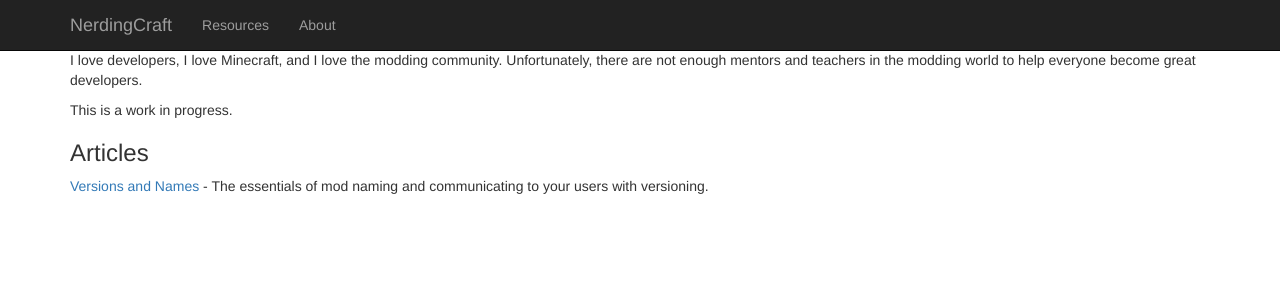
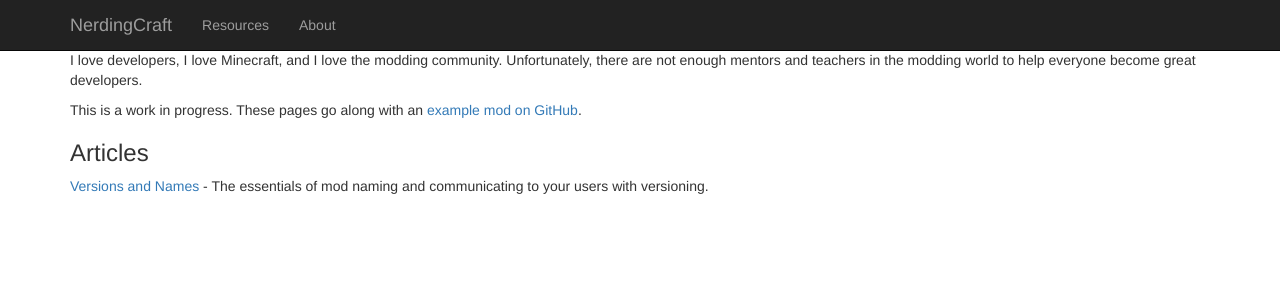
Before and after one commit to kylev/nerdcraft, a Jekyll site: the page built from index.md, in a window 1280 px wide. Shown: the top 300 px of the page. Built offline with Jekyll 4.4.1, drawn with Linux system fonts in a browser that asks for light colours; nearby versions of some CDN libraries; Markdown is read by kramdown in place of the engine named in the settings.

Commit message:
Mention the repo and mod

```diff
--- a/index.md
+++ b/index.md
@@ -7,7 +7,9 @@ I love developers, I love Minecraft, and I love the modding
 community. Unfortunately, there are not enough mentors and teachers in
 the modding world to help everyone become great developers.
 
-This is a work in progress.
+This is a work in progress. These pages go along with an
+[example mod on GitHub](http://github.com/kylev/nerdingcraft).
+
 
 ### Articles
 
```
